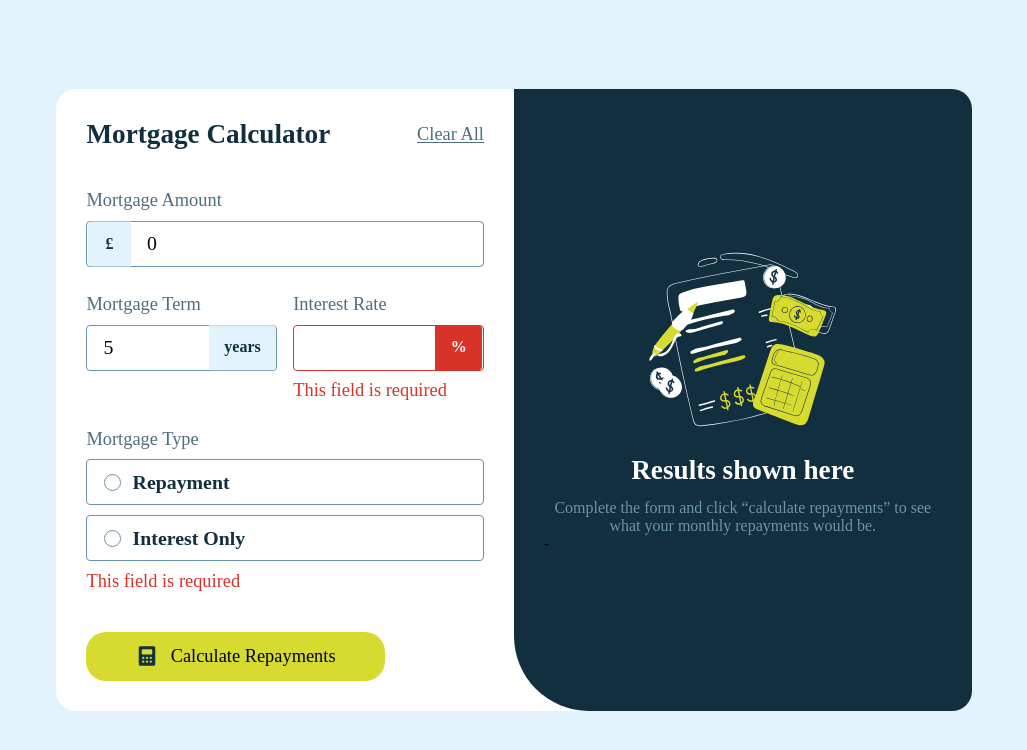
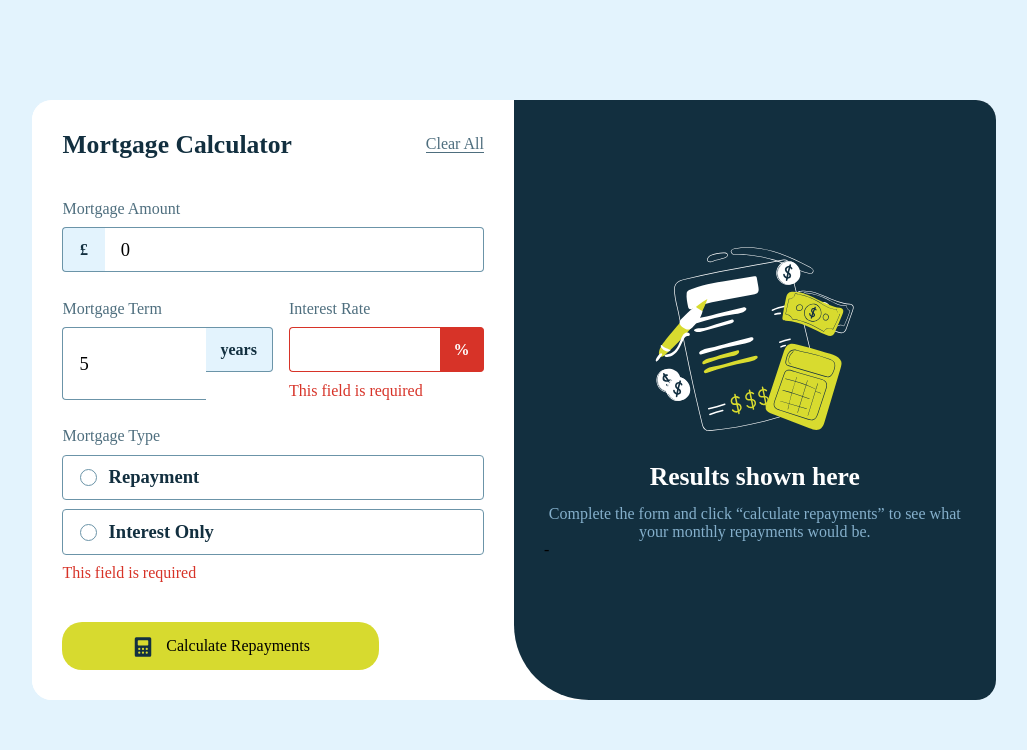
Before and after one commit to hyperavtr/mortgage-repayment-calculator, a plain HTML site: page index.html in a window 1280 px wide. Both pictures are taken after typing "Sample", "5", "Sample" into the empty fields and a click on the button "Calculate Repayments". Shown: the whole page, without its empty margins (126-1153 px from the left). Drawn offline with Linux system fonts and the light colour scheme.

Commit message:
Corrected the position of the icons that relate to the input

```diff
--- a/index.html
+++ b/index.html
@@ -31,16 +31,15 @@
         <div class="calc__wrapper-input calc__wrapper-term">
           <label class="calc__label" for="term">Mortgage Term</label>
           <div class="calc__wrapper-term-input">
-            <input class="calc__term calc__data-input" id="term" type="number" name="term" step="0.01"
-              inputmode="numeric" pattern="[0-9]*" max="50" oninput="this.value = this.value.replace(/[^0-9]/g, '');">
+            <input class="calc__term calc__data-input" id="term" type="number" name="term" inputmode="numeric"
+              oninput="this.value = this.value.replace(/[^0-9]/g, '');">
           </div>
         </div>
 
         <div class="calc__wrapper-input calc__wrapper-rate">
           <label class="calc__label" for="rate"> Interest Rate </label>
           <div class="calc__wrapper-rate-input">
-            <input class="calc__rate calc__data-input" id="rate" type="text" name="rate" step="0.01" inputmode="numeric"
-              max="100"
+            <input class="calc__rate calc__data-input" id="rate" type="text" name="rate" inputmode="numeric"
               oninput="this.value = this.value.replace(/[^0-9.]/g, '').replace(/^(\d*\.\d*).*$/, '$1').replace(/^0+(\d)/, '$1');">
           </div>
         </div>
--- a/script.js
+++ b/script.js
@@ -40,7 +40,8 @@ function removeErrorMsg(element) {
   }
 }
 
-function changeInputColors(input, bg, color) {
+function changeInputColors(input, border, bg, color) {
+  input.parentElement.style.setProperty("--slate-500", border);
   input.parentElement.style.setProperty("--slate-100", bg);
   input.parentElement.style.setProperty("--slate-700", color);
 }
@@ -54,7 +55,12 @@ function removeCheckedEffectFromRadio() {
 function reset() {
   inputs.forEach((input) => {
     removeErrorMsg(input);
-    changeInputColors(input, "hsl(202, 86%, 94%)", "hsl(200, 24%, 40%)");
+    changeInputColors(
+      input,
+      "hsl(200, 26%, 54%)",
+      "hsl(202, 86%, 94%)",
+      "hsl(200, 24%, 40%)",
+    );
     input.classList.remove("calc__data-input--error");
   });
 
@@ -77,13 +83,12 @@ function OverOutInput(e, action) {
   }
 }
 
-function focusBlurInput(e, action, bg, color) {
-  e.target.classList.remove("calc__data-input--hover");
-  e.target.classList.remove("calc__data-input--error");
-  e.target.classList[action]("calc__data-input--focus");
+function focusBlurInput(input, action, border, bg, color) {
+  input.classList.remove("calc__data-input--hover");
+  input.classList.remove("calc__data-input--error");
+  input.classList[action]("calc__data-input--focus");
 
-  e.target.parentElement.style.setProperty("--slate-100", bg);
-  e.target.parentElement.style.setProperty("--slate-700", color);
+  changeInputColors(input, border, bg, color);
 }
 
 function revertToMaxOrFormat(e) {
@@ -152,10 +157,10 @@ function addErrorText(element) {
   element.appendChild(errorMsg);
 }
 
-function addInputErrorEffect(bg, color) {
+function addInputErrorEffect(border, bg, color) {
   inputs.forEach((input) => {
     if (/^\s*$/.test(input.value)) {
-      changeInputColors(input, bg, color);
+      changeInputColors(input, border, bg, color);
       removeErrorMsg(input);
       addErrorText(input);
     }
@@ -235,12 +240,24 @@ function initializeEventListeners() {
       OverOutInput(e, "remove");
     });
     // Focus and unfocus
-    input.addEventListener("focus", (e) => {
-      focusBlurInput(e, "add", "var(--lime)", "var(--slate-900)");
+    input.addEventListener("focus", () => {
+      focusBlurInput(
+        input,
+        "add",
+        "var(--lime)",
+        "var(--lime)",
+        "var(--slate-900)",
+      );
       removeErrorMsg(input);
     });
-    input.addEventListener("blur", (e) => {
-      focusBlurInput(e, "remove", "hsl(202, 86%, 94%)", "hsl(202, 55%, 16%)");
+    input.addEventListener("blur", () => {
+      focusBlurInput(
+        input,
+        "remove",
+        "hsl(200, 26%, 54%)",
+        "hsl(202, 86%, 94%)",
+        "hsl(202, 55%, 16%)",
+      );
     });
     input.addEventListener("input", (e) => {
       revertToMaxOrFormat(e);
@@ -270,7 +287,7 @@ function initializeEventListeners() {
   btnSubmit.addEventListener("pointerup", () => {
     isRadioValidationPassed = validationRadioCheck();
     if (!validationInputCheck() || !isRadioValidationPassed) {
-      addInputErrorEffect("var(--red)", "var(--white)");
+      addInputErrorEffect("var(--red)", "var(--red)", "var(--white)");
       addRadioErrorEffect();
     } else renderOrClearResult("add", "remove", "row");
   });
--- a/style.css
+++ b/style.css
@@ -8,35 +8,28 @@
 	/* COLORS */
 	/* ### Primary */
 	--lime: hsl(61, 70%, 52%);
+	--lime-light: #EBEE9B;
+	--lime-lighter: #F8F9DC;
 	--red: hsl(4, 69%, 50%);
 
 	/* ### Neutral */
+	--slate-50: rgb(154, 190, 213, .25);
 	--white: hsl(0, 0%, 100%);
 	--slate-100: hsl(202, 86%, 94%);
 	--slate-300: hsl(203, 41%, 72%);
+	--slate-350: #85B0CC;
 	--slate-500: hsl(200, 26%, 54%);
 	--slate-700: hsl(200, 24%, 40%);
 	--slate-900: hsl(202, 55%, 16%);
-
-	/* Additional */
-	--lime-light: #EBEE9B;
-	--lime-lighter: #F8F9DC;
-	--slate-50: rgb(154, 190, 213, .25);
 	--slate-1000: #0C202B;
 
 	/* UNITS */
 	--round-corners-wrapper-1: 20px;
 	--round-corners-input: 4px;
-
 	--gap-btwn-label-and-input: 0.6rem;
-
 	--inner-forms-elements-padding: 10.6px;
-	--inner-inputs-labels-padding: calc(var(--inner-forms-elements-padding));
-
 	--trans-time: 0.15s;
-
-	--font-size-default: 1.15rem;
-
+	--font-size-default: 1rem;
 }
 
 * {
@@ -68,7 +61,7 @@ body {
 	border-bottom-right-radius: var(--round-corners-wrapper-1);
 	border-top-left-radius: var(--round-corners-wrapper-1);
 	border-bottom-left-radius: var(--round-corners-wrapper-1);
-	width: min(57.197rem, 100%);
+	width: min(60.197rem, 100%);
 	margin: auto;
 }
 
@@ -94,7 +87,7 @@ body {
 
 .calc__header {
 	font-weight: 600;
-	font-size: 1.7rem;
+	font-size: 1.6rem;
 	color: var(--slate-900);
 }
 
@@ -133,18 +126,15 @@ body {
 .calc__wrapper-amount-input,
 .calc__wrapper-term-input,
 .calc__wrapper-rate-input {
-	position: relative;
 	display: flex;
-	flex-direction: column;
-	gap: var(--gap-btwn-label-and-input);
+	justify-content: center;
+	height: 100%;
 }
 
 /*Captions inside inputs*/
 .calc__wrapper-amount-input::before,
-.calc__wrapper-term-input::before,
-.calc__wrapper-rate-input::before {
-	position: absolute;
-	top: 50%;
+.calc__wrapper-term-input::after,
+.calc__wrapper-rate-input::after {
 	background-color: var(--slate-100);
 	color: var(--slate-700);
 	font-weight: 600;
@@ -152,36 +142,37 @@ body {
 	display: flex;
 	justify-content: center;
 	align-items: center;
-	transform: translateY(-50%);
 	transition: ease-in var(--trans-time);
-	height: 97%;
+	height: 43px;
 }
 
 .calc__wrapper-amount-input::before {
 	content: "£";
 	width: 11%;
-	left: 0.08em;
 	border-top-left-radius: var(--round-corners-input);
 	border-bottom-left-radius: var(--round-corners-input);
+	border: 1px solid var(--slate-500);
+	border-right: 0;
 }
 
-.calc__wrapper-term-input::before {
+.calc__wrapper-term-input::after {
 	content: "years";
-	width: 35%;
-	right: 1.3px;
+	width: 50%;
+	border: 1px solid var(--slate-500);
+	border-left: 0;
 }
 
-.calc__wrapper-rate-input::before {
+.calc__wrapper-rate-input::after {
 	content: "%";
-	width: 25%;
-	right: 1.5px;
+	width: 30%;
+	border: 1px solid var(--slate-500);
+	border-left: 0;
 }
 
-.calc__wrapper-term-input::before,
-.calc__wrapper-rate-input::before {
+.calc__wrapper-term-input::after,
+.calc__wrapper-rate-input::after {
 	border-top-right-radius: var(--round-corners-input);
 	border-bottom-right-radius: var(--round-corners-input);
-	transform: translateY(-51%);
 }
 
 /* LABEL */
@@ -195,7 +186,7 @@ body {
 /* LABEL RADIO */
 .calc__label--mortgage-type {
 	font-weight: 600;
-	font-size: 1.24rem;
+	font-size: 1.16rem;
 	color: var(--slate-900);
 }
 
@@ -224,11 +215,20 @@ body {
 	padding-left: min(1rem, 15%);
 	cursor: pointer;
 	width: 100%;
-	font-size: 1.24rem;
+	font-size: 1.16rem;
 }
 
-.calc__amount {
-	padding-left: min(5rem, 15%);
+#amount {
+	border-left: 0;
+	border-bottom-left-radius: 0;
+	border-top-left-radius: 0;
+}
+
+#term,
+#rate {
+	border-right: 0;
+	border-bottom-right-radius: 0;
+	border-top-right-radius: 0;
 }
 
 .calc__wrapper-radio:hover {
@@ -363,12 +363,12 @@ body {
 }
 
 .calc__info--empty {
-	color: var(--slate-500);
+	color: var(--slate-350);
 	text-align: center;
 }
 
 .calc__info--completed {
-	color: var(--slate-500);
+	color: var(--slate-350);
 	text-align: left;
 }
 
@@ -452,16 +452,6 @@ body {
 		flex-direction: column;
 	}
 
-	.calc__wrapper-term-input::before {
-		transform: translateY(-50%);
-		height: 97.275%;
-	}
-
-	.calc__wrapper-rate-input::before {
-		transform: translateY(-50%);
-		height: 97.275%;
-	}
-
 	.calc__btn-submit {
 		width: 100%;
 	}
@@ -471,7 +461,6 @@ body {
 	}
 }
 
-
 @media only screen and (max-width:564px) {
 	.calc__precalc-img {
 		width: 55%;
```
